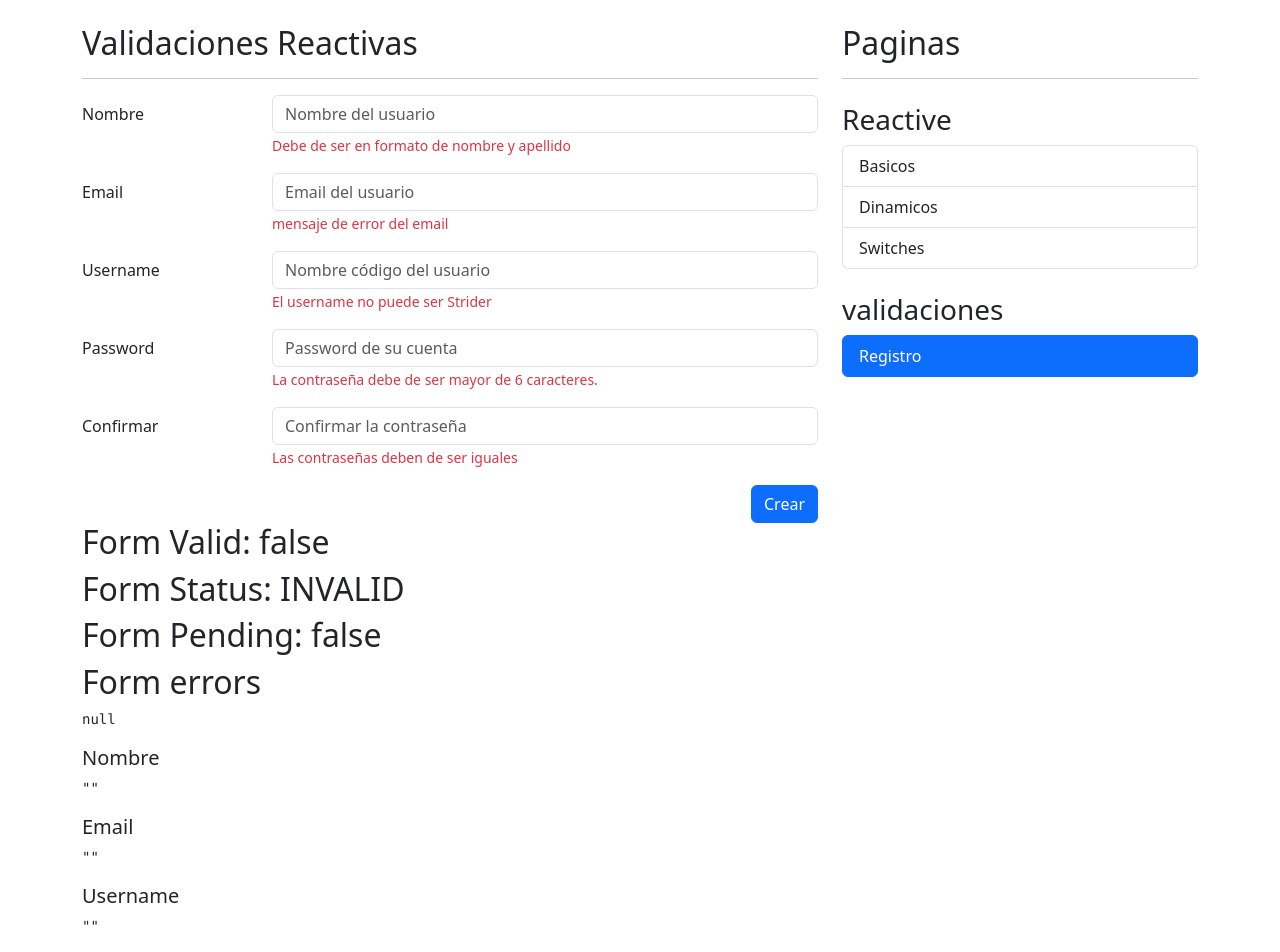
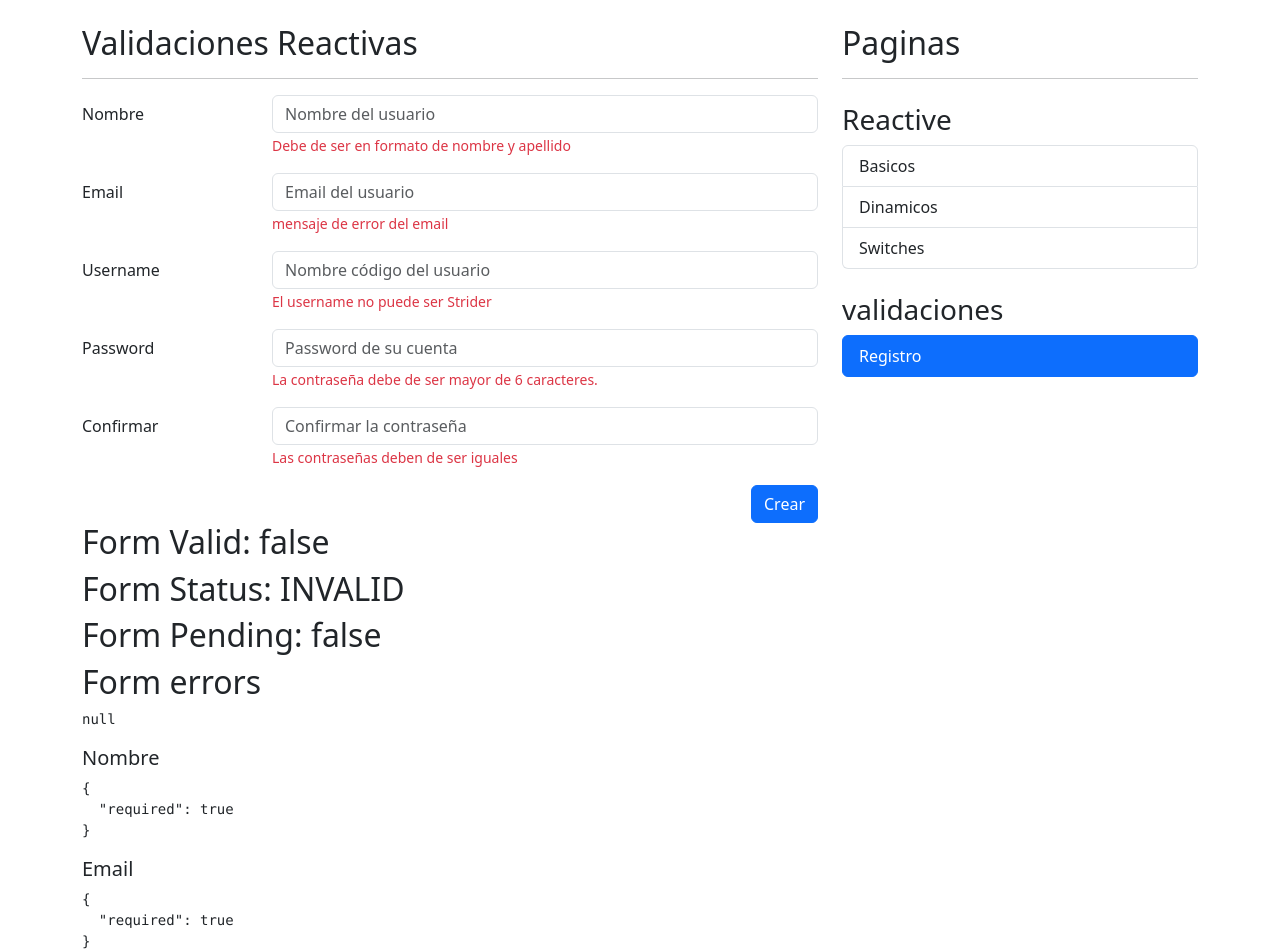
Before and after one commit to geovannysalvador/formularios-reactivos, an Angular app: page /auth/singUp in a window 1280 px wide. Shown: the top 952 px of the page. Built offline with nearby package versions, Linux system fonts and the light colour scheme.

Commit message:
Implementacion de servvicio

```diff
--- a/src/app/auth/pages/register-page/register-page.component.html
+++ b/src/app/auth/pages/register-page/register-page.component.html
@@ -102,13 +102,13 @@
 <pre>{{ myFom.errors | json }}</pre>
 
 <h5>Nombre</h5>
-<pre>{{ myFom.value.name | json }}</pre>
+<pre>{{ myFom.controls['name'].errors | json }}</pre>
 
 <h5>Email</h5>
-<pre>{{ myFom.value.email | json }}</pre>
+<pre>{{ myFom.controls['email'].errors | json }}</pre>
 
 <h5>Username</h5>
-<pre>{{ myFom.value.username | json }}</pre>
+<pre>{{ myFom.controls['username'].errors | json }}</pre>
 
 
 <h5>Password</h5>
--- a/src/app/auth/pages/register-page/register-page.component.ts
+++ b/src/app/auth/pages/register-page/register-page.component.ts
@@ -1,5 +1,7 @@
 import { Component } from '@angular/core';
 import { FormBuilder, FormGroup, Validators } from '@angular/forms';
+import { ValidatorsService } from 'src/app/shared/service/validators.service';
+import * as allValidators from 'src/app/shared/validators/validators';
 
 @Component({
   selector: 'app-register-page',
@@ -10,14 +12,17 @@ import { FormBuilder, FormGroup, Validators } from '@angular/forms';
 export class RegisterPageComponent {
 
   public myFom:FormGroup = this.fb.group({
-    name: ['', [ Validators.required ]],
-    email: ['', [ Validators.required ]],
-    username: ['', [ Validators.required ]],
+    name: ['', [ Validators.required, Validators.pattern(allValidators.firstNameAndLastnamePattern) ]],
+    email: ['', [ Validators.required, Validators.pattern(allValidators.emailPattern) ]],
+    username: ['', [ Validators.required, allValidators.cantBeStrider ]],
     password: ['', [ Validators.required, Validators.minLength(6) ]],
-    password2: ['', [ Validators.required ]],
+    password2: ['', [ Validators.required, Validators.minLength(6) ]],
   })
 
-  constructor(private fb:FormBuilder){}
+  constructor(
+    private fb:FormBuilder,
+    private validatorService:ValidatorsService,
+    ){}
 
   isValidField(field:string):void{
     //TODO validacion de un servicio
--- /dev/null
+++ b/src/app/shared/service/validators.service.ts
@@ -0,0 +1,30 @@
+import { Injectable } from '@angular/core';
+import { FormControl, FormGroup, ValidationErrors } from '@angular/forms';
+
+@Injectable({ providedIn: 'root' })
+export class ValidatorsService {
+
+  public firstNameAndLastnamePattern: string = '([a-zA-Z]+) ([a-zA-Z]+)';
+  public emailPattern: string = '^[a-z0-9._%+-]+@[a-z0-9.-]+\\.[a-z]{2,4}$';
+
+
+  public cantBeStrider = (control: FormControl): ValidationErrors | null => {
+    const value: string = control.value.trim().toLowerCase();
+
+    if (value === 'strider') {
+      return {
+        noStrider: true,
+      };
+    }
+    return null;
+  };
+
+  public isValidField(form:FormGroup, field:string){
+    return (
+      form.controls[field].errors && form.controls[field].touched
+    );
+  }
+
+
+
+}
--- /dev/null
+++ b/src/app/shared/validators/validators.ts
@@ -0,0 +1,17 @@
+import { FormControl, ValidationErrors } from "@angular/forms"
+
+export const firstNameAndLastnamePattern: string = '([a-zA-Z]+) ([a-zA-Z]+)';
+export const emailPattern: string = "^[a-z0-9._%+-]+@[a-z0-9.-]+\\.[a-z]{2,4}$";
+
+
+export const cantBeStrider = (control:FormControl):ValidationErrors | null =>{
+
+  const value:string =  control.value.trim().toLowerCase();
+
+  if (value === 'strider'){
+    return{
+      noStrider: true,
+    }
+  }
+  return null
+}
```
